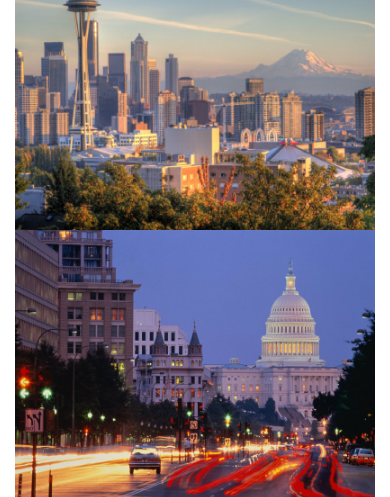
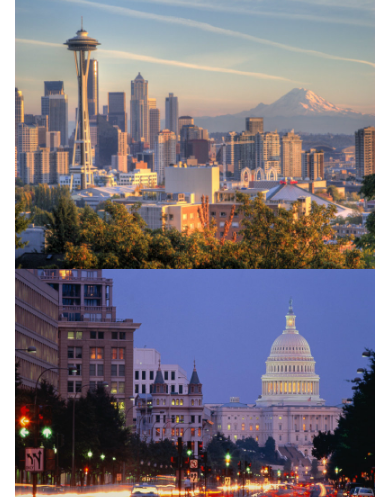
Before and after one commit to sarahfo/HouseHunter, a Flask app: page / in a window 390 px wide. Shown: the part 991-1488 px from the top of the page. Run offline with Flask 2, Linux system fonts and the light colour scheme; some libraries are stand-ins or nearby versions.

Commit message:
CSS homepage to make flat icon/brighten images

```diff
--- a/templates/base.html
+++ b/templates/base.html
@@ -13,7 +13,7 @@
     <script src="http://code.jquery.com/ui/1.11.4/jquery-ui.min.js"></script>
 <!--     <link rel="stylesheet" type="text/css" href="/static/css/normalize.css"/> -->
     <link rel="stylesheet" type="text/css" href="/static/css/styling.css"/>
-    <link href='http://fonts.googleapis.com/css?family=Montserrat:700,400' rel='stylesheet' type='text/css'>
+    <link href='http://fonts.googleapis.com/css?family=Montserrat:400,700' rel='stylesheet' type='text/css'>
 
 </head>
 
--- a/templates/homepage.html
+++ b/templates/homepage.html
@@ -4,34 +4,34 @@
 <div class="container">
 	<div class="row">
 		<div class="col-md-12">
-			<h1>SELECTION MAP!</h1>
+			<h1>Where would you like to live?</h1>
 		</div>
 	</div>
 </div>
 
 <div class="container">
 <div class="row">
-    <div class="col-lg-4 col-sm-6 col-xs-12">
-        <img src="/static/images/Portland.jpg" class="city img-responsive" data-lat="45.523062" data-lon="-122.676482" data-city="PORT">
+    <div class="col-lg-4 col-sm-6 col-xs-12 brighten">
+        <img src="/static/images/Portland_OR.jpg" class="city img-responsive" data-lat="45.523062" data-lon="-122.676482" data-city="PORT">
     </div>
-    <div class="col-lg-4 col-sm-6 col-xs-12">
-      <img src="static/images/San_Diego_CA.jpg" class="city img-responsive" data-lat="32.732996" data-lon="117.163868" data-city="SD">
+    <div class="col-lg-4 col-sm-6 col-xs-12 brighten">
+      <img src="/static/images/San_Diego_CA.jpg" class="city img-responsive" data-lat="32.732996" data-lon="117.163868" data-city="SD">
     </div>
-    <div class="col-lg-4 col-sm-6 col-xs-12">
-      <img src="static/images/San_Francisco.jpg" class="city img-responsive" data-lat="37.766237" data-lon=-122.439280 data-city="SF">
+    <div class="col-lg-4 col-sm-6 col-xs-12 brighten">
+      <img src="/static/images/san_fran_fog_night.jpg" class="city img-responsive" data-lat="37.766237" data-lon=-122.439280 data-city="SF">
     </div>
 </div>
 <div class="row">
-    <div class="col-lg-4 col-sm-6 col-xs-12">
-      <img src="static/images/Seattle.jpg" class="city img-responsive" data-lat="47.606209" data-lon="-122.332071" data-city="SEA">
+    <div class="col-lg-4 col-sm-6 col-xs-12 brighten">
+      <img src="/static/images/Seattle.jpg" class="city img-responsive" data-lat="47.606209" data-lon="-122.332071" data-city="SEA">
     </div>
-    <div class="col-lg-4 col-sm-6 col-xs-12">
-      <img src="static/images/Washington_DC.jpg" class="city img-responsive" data-lat="38.900652" data-lon=-77.030897 data-city="DC">
+    <div class="col-lg-4 col-sm-6 col-xs-12 brighten">
+      <img src="/static/images/Washington_DC.jpg" class="city img-responsive" data-lat="38.900652" data-lon=-77.030897 data-city="DC">
     </div>
-    <div class="col-lg-4 col-sm-6 col-xs-12">
+    <div class="col-lg-4 col-sm-6 col-xs-12 brighten">
       <img src="/static/images/goat-in-pajamas.jpg" class="city img-responsive" data-lat="45.523062" data-lon="-122.676482" data-city="PORT">
     </div>
   </div>
 </div>
 
-  		{% endblock %}
+{% endblock %}
```
